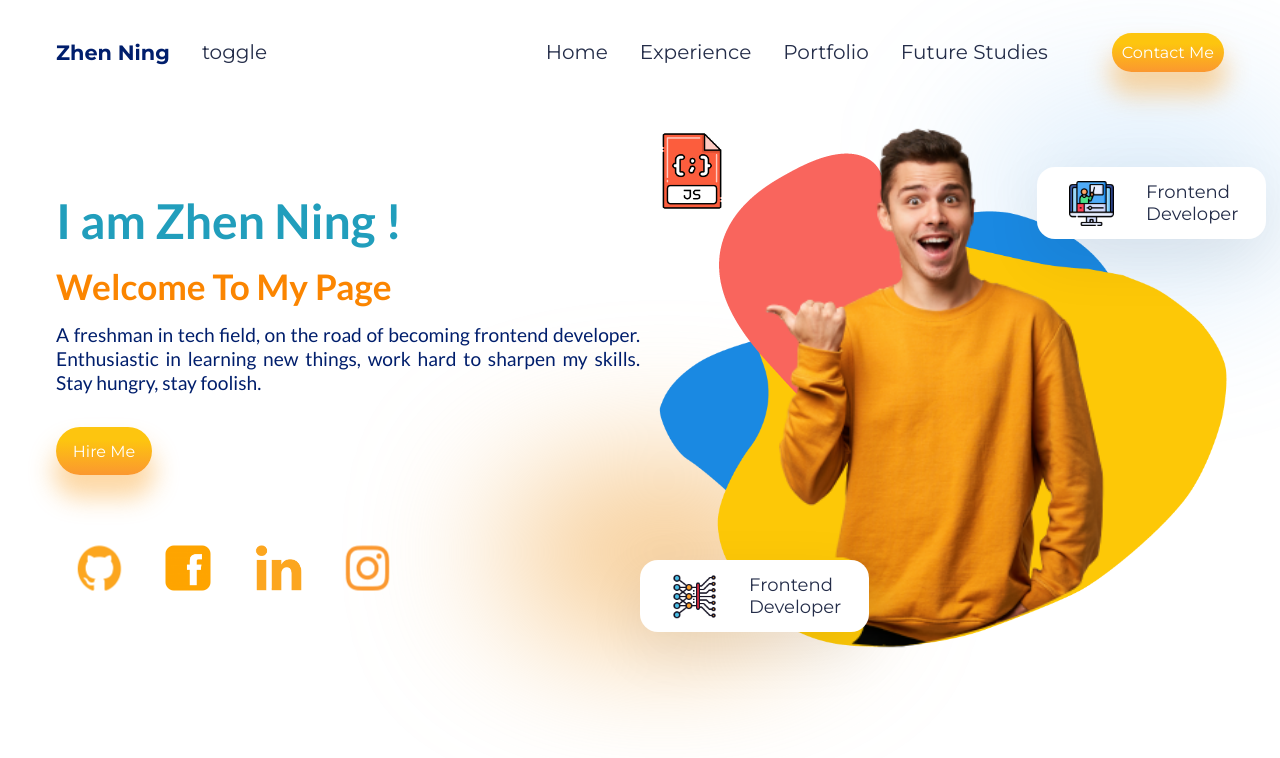
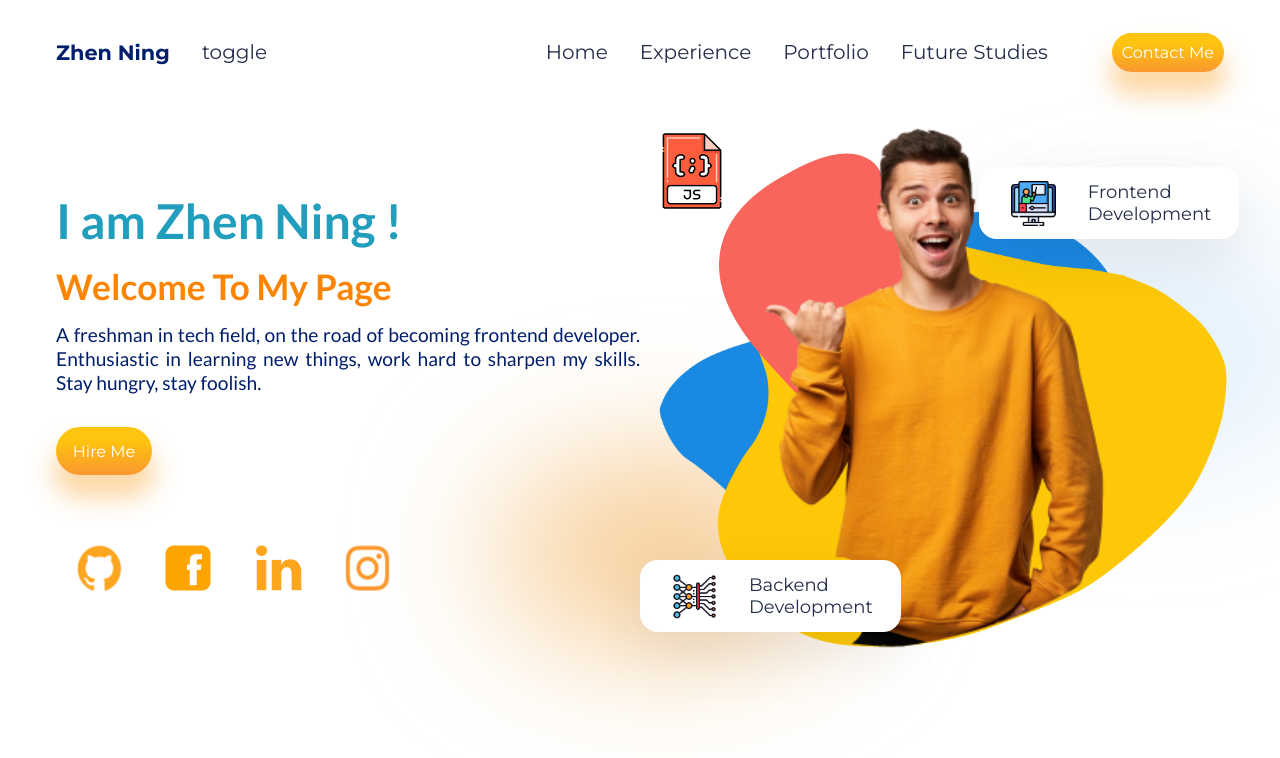
Before and after one commit to zhning1994/ningportfolio, a React (Create React App) app: page / in a window 1280 px wide. Shown: the top 758 px of the page. Built offline with nearby package versions, Linux system fonts and the light colour scheme.

Commit message:
change the text of <FloatingDiv/> and adjust the div position

```diff
--- a/src/components/Intro/Intro.jsx
+++ b/src/components/Intro/Intro.jsx
@@ -9,9 +9,6 @@ import Vector2 from '../../images/Vector2.png';
 import Vector3 from '../../images/Vector3.png';
 import boy from '../../images/boy.png';
 import jsLogo from '../../images/javascript.png';
-import css3 from '../../images/css.png';
-import reactLogo from '../../images/react.png';
-import book from '../../images/book.png';
 import deeplearning from '../../images/deep-learning.png';
 import FloatingDiv from '../FloatingDiv/FloatingDiv';
 import WebDev from '../../images/online-lesson.png';
@@ -43,15 +40,18 @@ const Intro = () => {
         <img src={Vector3} alt="vector3" />
         <img src={boy} alt="boy" />
         <img className="i-jsLogo" src={jsLogo} alt="JSLogo" />
-        <div style={{ top: '-4%', left: '68%' }}>
-          <FloatingDiv img={WebDev} text1="Frontend" text2="Developer" />
+        <div style={{ top: '-4%', left: '58%' }}>
+          <FloatingDiv img={WebDev} text1="Frontend" text2="Development" />
         </div>
         <div style={{ top: '23rem', left: '0rem' }}>
-          <FloatingDiv img={deeplearning} text1="Frontend" text2="Developer" />
+          <FloatingDiv img={deeplearning} text1="Backend" text2="Development" />
         </div>
         <div
           className="blur"
-          style={{ background: 'rgba(102, 176, 241, 0.2)' }}></div>
+          style={{
+            background: 'rgba(102, 176, 241, 0.2)',
+            top: '3rem',
+          }}></div>
         <div
           className="blur"
           style={{
```
